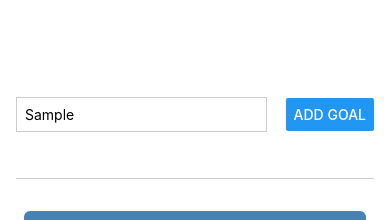
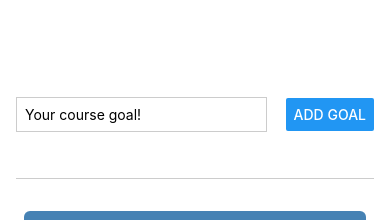
Before and after one commit to JuanK81/react-native-first-app, a React Native app: screen / in a window 390 px wide. Both pictures are taken after typing "Sample" into the empty fields and a click on the button "ADD GOAL". Shown: the top 220 px of the page. Built offline with nearby package versions, Linux system fonts and the light colour scheme.

Commit message:
add delete handler function

```diff
--- a/App.js
+++ b/App.js
@@ -1,38 +1,31 @@
 import { useState } from 'react';
-import { StyleSheet, View, FlatList, TextInput, Button } from 'react-native';
+import { StyleSheet, View, FlatList } from 'react-native';
 
+import GoalInput from './components/GoalInput';
 import GoalItem from './components/GoalItem';
 
 export default function App() {
-  const [enteredGoalText, setEnteredGoalText] = useState('');
   const [courseGoals, setCourseGoals] = useState([]);
 
-  const goalInputHandler = (enteredText) => {
-    setEnteredGoalText(enteredText);
-  };
-
-  const addGoalHandler = () => {
+  const addGoalHandler = (enteredGoalText) => {
     setCourseGoals((currentCourseGoals) => [
       ...currentCourseGoals,
       { text: enteredGoalText, id: Math.random().toString() },
     ]);
   };
 
+  const deleteGoalHandler = () => {
+    console.log('DELETE!')
+  };
+
   return (
     <View style={styles.appContainer}>
-      <View style={styles.inputContainer}>
-        <TextInput
-          style={styles.textInput}
-          placeholder="Your course goal!"
-          onChangeText={goalInputHandler}
-        />
-        <Button title="Add Goal" onPress={addGoalHandler} />
-      </View>
+      <GoalInput onAddGoal={addGoalHandler} />
       <View style={styles.goalsContainer}>
         <FlatList
           data={courseGoals}
           renderItem={(itemData) => {
-            return <GoalItem text={itemData.item.text}/>;
+            return <GoalItem text={itemData.item.text} onDeleteItem={deleteGoalHandler}/>;
           }}
           keyExtractor={(item, index) => {
             return item.id;
@@ -50,23 +43,6 @@ const styles = StyleSheet.create({
     paddingTop: 50,
     paddingHorizontal: 16,
   },
-  inputContainer: {
-    flex: 1,
-    flexDirection: 'row',
-    justifyContent: 'space-between',
-    alignItems: 'center',
-    marginBottom: 24,
-    borderBottomWidth: 1,
-    borderBottomColor: '#cccccc',
-  },
-  textInput: {
-    borderWidth: 1,
-    // borderRadius: 50,
-    borderColor: '#cccccc',
-    width: '70%',
-    padding: 8,
-    marginRight: 8,
-  },
   goalsContainer: {
     flex: 5,
   },
--- a/components/GoalInput.js
+++ b/components/GoalInput.js
@@ -0,0 +1,48 @@
+import { useState } from 'react';
+import { StyleSheet, View, TextInput, Button } from 'react-native';
+
+const GoalInput = (props) => {
+   const [enteredGoalText, setEnteredGoalText] = useState('');
+
+  const goalInputHandler = (enteredText) => {
+    setEnteredGoalText(enteredText);
+  };
+
+  const addGoalHandler = () => {
+      props.onAddGoal(enteredGoalText);
+      setEnteredGoalText('');
+  };
+
+    return (
+      <View style={styles.inputContainer}>
+        <TextInput
+          style={styles.textInput}
+          placeholder="Your course goal!"
+          onChangeText={goalInputHandler}
+          value={enteredGoalText}
+        />
+        <Button title="Add Goal" onPress={addGoalHandler} />
+      </View>
+    );
+};
+
+const styles = StyleSheet.create({
+  inputContainer: {
+    flex: 1,
+    flexDirection: 'row',
+    justifyContent: 'space-between',
+    alignItems: 'center',
+    marginBottom: 24,
+    borderBottomWidth: 1,
+    borderBottomColor: '#cccccc',
+  },
+  textInput: {
+    borderWidth: 1,
+    borderColor: '#cccccc',
+    width: '70%',
+    padding: 8,
+    marginRight: 8,
+  },
+});
+
+export default GoalInput;
--- a/components/GoalItem.js
+++ b/components/GoalItem.js
@@ -1,11 +1,13 @@
-import { View, Text, StyleSheet } from 'react-native';
+import { View, Text, StyleSheet, Pressable } from 'react-native';
 
 const GoalItem = (props) => {
-    return (
+  return (
+    <Pressable onPress={props.onDeleteItem}>
       <View style={styles.goalItem}>
         <Text style={styles.goalText}>{props.text}</Text>
       </View>
-    );
+    </Pressable>
+  );
 };
 
 const styles = StyleSheet.create({
@@ -21,5 +23,4 @@ const styles = StyleSheet.create({
   },
 });
 
-
 export default GoalItem;
```
